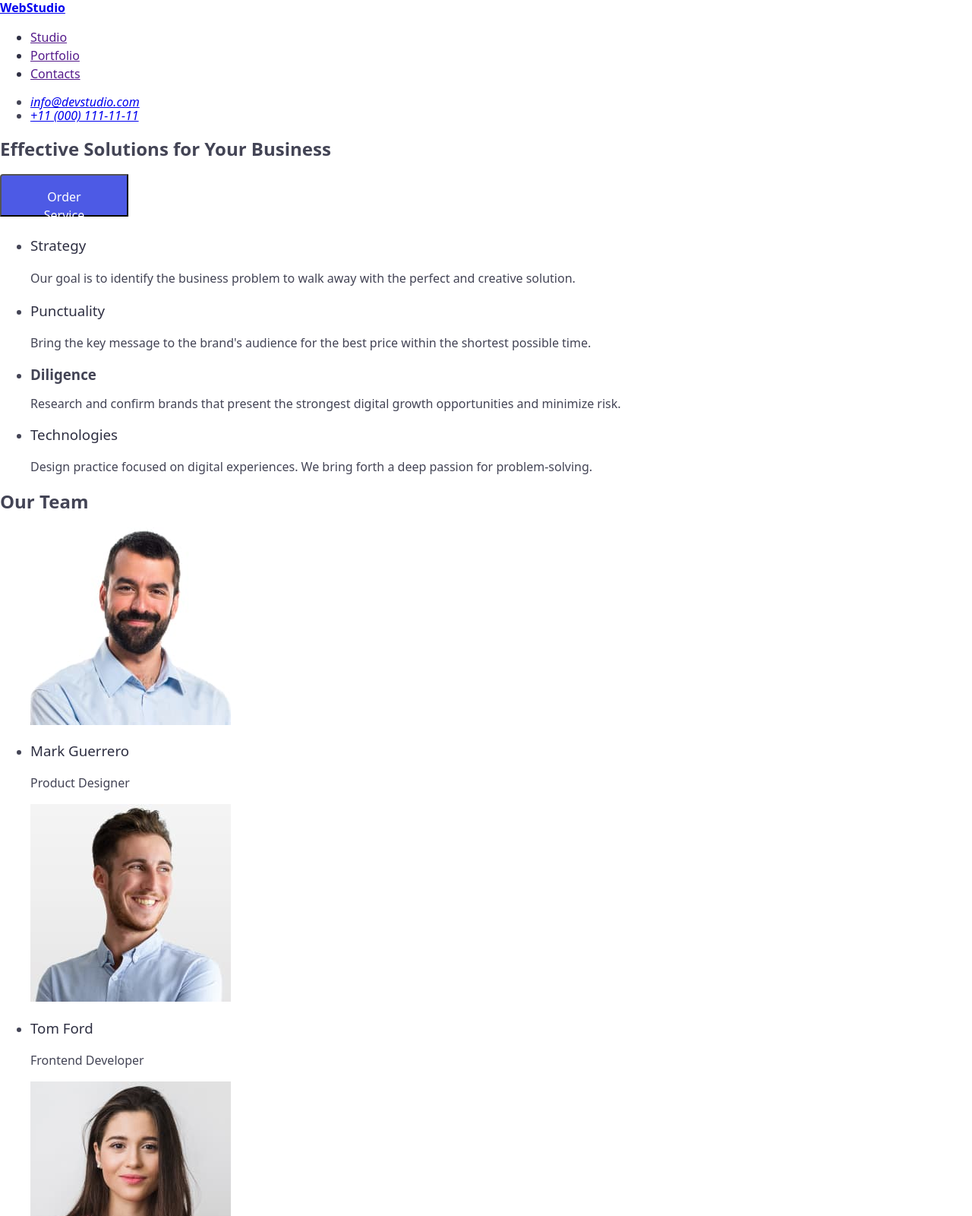
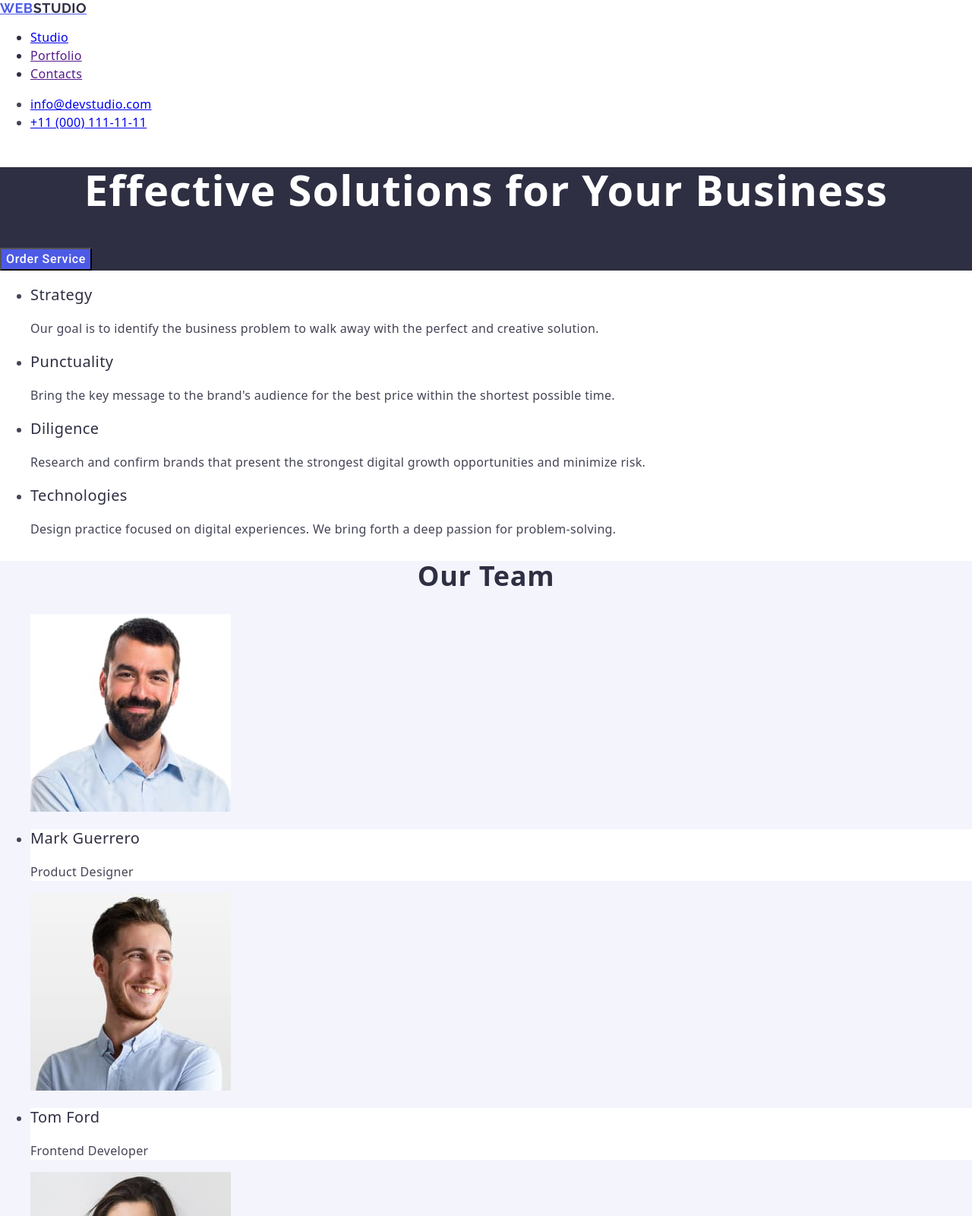
Before and after one commit to statsik/Homework-2, a plain HTML site: page index.html in a window 1280 px wide. Shown: the top 1600 px of the page at 76% size. Drawn offline with nearby package versions, Linux system fonts and the light colour scheme; files that its build step writes are made by us from their sources.

Commit message:
Commit-5

```diff
--- a/css/style.css
+++ b/css/style.css
@@ -1,82 +1,142 @@
 body{
-    font-family: 'Roboto';
-    background-color: #FFF;
-    color:rgba(67, 68, 85, 1);
+    font-family: 'Roboto',sans-serif;
+    background-color: #FFFFFF;
+    color:#434455;
 }
-.header-navigation-link{
+.logo{
     line-height: 1.3125rem;
     font-weight: 700;
+    font-family: "Raleway";
+    font-size: 18px;
+    line-height: 1.17;
+    letter-spacing: 0.03em;
+    text-transform: uppercase;
+    color: #4d5ae5;
+}
+.logo-studio{
+    color:#2e2f42;
 }
 .header-navigation-list{
-    line-height: 1.5rem;
+    line-height: 1.5;
     color: rgba(46, 47, 66, 1);
     font-weight: 500;
+    letter-spacing: 0.02em;
+    color: #2e2f42;
 }
 .header-navigation-list:hover{
-    color:#404BBF;
+    color:#404bbf;
     line-height: 1.5rem;
 }
 .header-navigation-list:active{
-    color:#404BBF;
+    color:#404bbf;
     line-height: 1.5rem;
 }
-.header-adress-list li:hover{
-    color:#404BBF;
+.header-adress-list-e{
+    line-height: 1.5;
+    letter-spacing: 0.02em;
+    color:#434455;
+}
+.header-adress-list-e:hover{
+    color:#404bbf;
     line-height: 1.5rem;
+}
+.header-adress-list-e:active{
+    color:#404bbf;
+}
+.header-adress{
+    font-style: normal;
 }
 .effective-solution-button{
     color: #FFFF;
-    width: 169px;
-    height: 56px;
-    top: 428px;
-    left: 636px;
-    padding: 16px 32px 16px 32px;
-    gap: 10px;
-    border-radius: 4px 0px 0px 0px;
-    opacity: 0px;
-    background-color: rgba(77, 90, 229, 1);
     line-height: 1.5rem;
     cursor: pointer;
+    background-color: #4D5AE5;
+    font-family: "Roboto", sans-serif;
+    font-weight: 500;
+    line-height: 1.5;
+    letter-spacing: 0.04em;
+    color: #ffffff;
 }
-.effective-solution h2{
-    line-height: 3.75rem;
-    color: rgba(255, 255, 255, 1);
+.effective-solution-button:hover{
+    background-color: #404BBF;
+}
+.effective-solution-button:active{
+    background-color: #404BBF;
+}
+.effective-solution{
+    background-color:#2e2f42;
+}
+.effective-solution-title{
+    line-height: 1.07;
     font-weight: 700;
+    font-size: 56px;
+    text-align: center;
+    letter-spacing: 0.02em;
+    color: #ffffff;
 }
-.headline-list-part h3{
+.headline-list-part-title{
     line-height: 1.5rem;
     color:rgba(46, 47, 66, 1);
     font-weight: 500;
+    font-size: 20px;
+    line-height: 1.2;
+    letter-spacing: 0.02em;
+    color:#2e2f42;
 }
-.headline-list-part p{
-    line-height: 1.5rem;
-    color:rgba(67, 68, 85, 1);
-    font-weight: 400;
+.headline-list-part-paragraf{
+    line-height: 1.5;
+    letter-spacing: 0.02em;
+    color: #434455
 }
-.our-team-member h3{
-    line-height: 1.5rem;
-    color:rgba(46, 47, 66, 1);
+.our-team{
+    background-color: #F4F4FD;
+}
+.our-team-title{
+    font-size: 36px;
+    line-height: 1.11;
+    text-align: center;
+    letter-spacing: 0.02em;
+    text-transform: capitalize;
+    color:#2e2f42;
+}
+.our-team-member{
+    background-color: #FFFFFF;
+}
+.our-team-member-title{
     font-weight: 500;
+    font-size: 20px;
+    line-height: 1.2;
+    letter-spacing: 0.02em;
+    color: #2e2f42;
 }
-.our-team-member p{
-    line-height: 1.5rem;
-    color:rgba(67, 68, 85, 1);
-    font-weight: 400;
+.our-team-member-paragraf{
+    font-size: 16px;
+    line-height: 1.5;
+    letter-spacing: 0.02em;
+    color:#434455;
 }
 .our-portfolio_title{
-    line-height: 2.5rem;
-    color:rgba(46, 47, 66, 1);
-    font-weight: 700;
+    font-size: 36px;
+    line-height: 1.11;
+    text-align: center;
+    letter-spacing: 0.02em;
+    text-transform: capitalize;
+    color:#2e2f42;
 }
-.our-portfolio-list-part h3{
-    line-height: 1.5rem;
-    color: rgba(46, 47, 66, 1);
+.our-portfolio-list-part-title{
     font-weight: 500;
+    font-size: 20px;
+    line-height: 1.2;
+    letter-spacing: 0.02em;
+    color: #2e2f42;
 }
-.our-portfolio-list-part p{
-    line-height: 1.5rem;
-    color:rgba(67, 68, 85, 1);
-    font-weight: 400;
+.our-portfolio-list-part-paragraf{
+    line-height: 1.5;
+    letter-spacing: 0.02em;
+    color:#434455;
+}
+.footer{
+    background-color: #2e2f42;
 }
 .footer-webstudio{
     line-height: 1.3125rem;
--- a/index.html
+++ b/index.html
@@ -13,10 +13,10 @@
 <body>
     <header class="header">
             <nav class="header-navigation">
-                <a class="header-navigation-link" href="./index.html">WebStudio</a>
+                <a class="logo" href="./index.html">Web<span class="logo-studio">Studio</span></a>
                 <ul class="header-navigation-list">
                     <li class="header-navigation-list">
-                        <a href="">Studio</a>
+                        <a href="./index.html">Studio</a>
                     </li>
                     <li class="header-navigation-list">
                         <a href="">Portfolio</a>
@@ -28,14 +28,14 @@
             </nav>
             <address class="header-adress">
                 <ul class="header-adress-list">
-                    <li class="header-adress-list-email"><a href="mailto:info@devstudio.com">info@devstudio.com</a></li>
-                    <li class="header-adress-list-tel"><a href="tel:+110001111111">+11 (000) 111-11-11</a></li>
+                    <li class="header-adress-list-e"><a href="mailto:info@devstudio.com">info@devstudio.com</a></li>
+                    <li class="header-adress-list-e"><a href="tel:+110001111111">+11 (000) 111-11-11</a></li>
                 </ul>
             </address>
     </header>
     <main>
         <section class="effective-solution">
-            <h1>Effective Solutions
+            <h1 class="effective-solution-title">Effective Solutions
                 for Your Business</h1>
             <button type="button" class="effective-solution-button">Order Service</button>
         </section>
@@ -43,46 +43,46 @@
             <h2 hidden>Headline</h2>
             <ul class="headline-list">
                 <li class="headline-list-part">
-                    <h3>Strategy</h3>
-                    <p>Our goal is to identify the business
+                    <h3 class="headline-list-part-title">Strategy</h3>
+                    <p class="headline-list-part-paragraf">Our goal is to identify the business
                         problem to walk away with the perfect and creative solution. </p>
                 </li>
                 <li class="headline-list-part">
-                    <h3>Punctuality</h3>
-                    <p>Bring the key message to the brand's audience for the best price within the shortest possible time.</p>
+                    <h3 class="headline-list-part-title">Punctuality</h3>
+                    <p class="headline-list-part-paragraf">Bring the key message to the brand's audience for the best price within the shortest possible time.</p>
                 </li>
                 <li class="headline-lis-part">
-                    <h3>Diligence</h3>
-                    <p>Research and confirm brands that present the strongest digital growth opportunities and minimize risk.</p>
+                    <h3 class="headline-list-part-title">Diligence</h3>
+                    <p class="headline-list-part-paragraf">Research and confirm brands that present the strongest digital growth opportunities and minimize risk.</p>
                 </li>
                 <li class="headline-list-part">
-                    <h3>Technologies</h3>
-                    <p>Design practice focused on digital experiences. We bring forth a deep passion for problem-solving.</p>
+                    <h3 class="headline-list-part-title">Technologies</h3>
+                    <p class="headline-list-part-paragraf">Design practice focused on digital experiences. We bring forth a deep passion for problem-solving.</p>
                 </li>
             </ul>
         </section>
         <section class="our-team">
-            <h2>Our Team</h2>
+            <h2 class="our-team-title">Our Team</h2>
             <ul class="our-team-members">
-                <img src="./images/Mark_Guerrero.jpg" alt="Mark Guerrero" width="264" >
+                <img src="./images/Mark_Guerrero.jpg" class="our-team-member-img" alt="Mark Guerrero" width="264" >
                 <li class="our-team-member">
-                    <h3>Mark Guerrero</h3>
-                    <p>Product Designer</p>
+                    <h3 class="our-team-member-title">Mark Guerrero</h3>
+                    <p class="our-team-member-paragraf">Product Designer</p>
                 </li>
-                <img src="./images/Tom_Ford.jpg" alt="Tom Ford" width="264">
+                <img src="./images/Tom_Ford.jpg" class="our-team-member-img" alt="Tom Ford" width="264">
                 <li class="our-team-member">
-                    <h3>Tom Ford</h3>
-                    <p>Frontend Developer</p>
+                    <h3 class="our-team-member-title">Tom Ford</h3>
+                    <p class="our-team-member-paragraf">Frontend Developer</p>
                 </li>
-                <img src="./images/Camila_Garcia.jpg" alt="Camila Garcia" width="264">
+                <img src="./images/Camila_Garcia.jpg" class="our-team-member-img" alt="Camila Garcia" width="264">
                 <li class="our-team-member">
-                    <h3>Camila Garcia</h3>
-                    <p>Marketing</p>
+                    <h3 class="our-team-member-title">Camila Garcia</h3>
+                    <p class="our-team-member-paragraf">Marketing</p>
                 </li>
-                <img src="./images/Daniel_Wilson.jpg" alt="Daniel Wilson" width="264">
+                <img src="./images/Daniel_Wilson.jpg" class="our-team-member-img" alt="Daniel Wilson" width="264">
                 <li class="our-team-member">
-                    <h3>Daniel Wilson</h3>
-                    <p>UI Designer</p>
+                    <h3 class="our-team-member-title">Daniel Wilson</h3>
+                    <p class="our-team-member-paragraf">UI Designer</p>
                 </li>
             </ul>
         </section>
@@ -90,40 +90,40 @@
             <h2 class="our-portfolio_title">Our Portfolio</h2>
             <ul class="our-portfolio-list">
                 <li class="our-portfolio-list-part">
-                    <img src="./images/Banking_App.jpg" alt="Banking App">
-                    <h3>Banking App</h3>
-                    <p>App</p>
+                    <img src="./images/Banking_App.jpg" alt="Banking App" width="360">
+                    <h3 class="our-portfolio-list-part-title">Banking App</h3>
+                    <p clas="our-portfolio-list-part-paragraf">App</p>
                 </li>
                 <li class="our-portfolio-list-part">
-                    <img src="./images/Cashless Payment.jpg" alt="Cashless Payment">
-                    <h3>Cashless Payment</h3>
-                    <p>Marketing</p>
+                    <img src="./images/Cashless Payment.jpg" alt="Cashless Payment" width="360">
+                    <h3 class="our-portfolio-list-part-title">Cashless Payment</h3>
+                    <p class="our-portfolio-list-part-paragraf">Marketing</p>
                 </li>
                 <li class="our-portfolio-list-part">
-                    <img src="./images/Meditation App.jpg" alt="Meditation App">
-                    <h3>Meditation App</h3>
-                    <p>App</p>
+                    <img src="./images/Meditation App.jpg" alt="Meditation App" width="360">
+                    <h3 class="our-portfolio-list-part-title">Meditation App</h3>
+                    <p class="our-portfolio-list-part-paragraf">App</p>
                 </li>
                 <li class="our-portfolio-list-part">
                     <img src="./images/Taxi Service.jpg" alt="Taxi Service">
-                    <h3>Taxi Service</h3>
-                    <p>Marketing</p>
+                    <h3 class="our-portfolio-list-part-title">Taxi Service</h3>
+                    <p class="our-portfolio-list-part-paragraf">Marketing</p>
                 </li>
                 <li class="our-portfolio-list-part">
-                    <img src="./images/Screen Illustrations.jpg" alt="Screen Illustrations">
-                    <h3>Screen Illustrations</h3>
-                    <p>Design</p>
+                    <img src="./images/Screen Illustrations.jpg" alt="Screen Illustrations" width="360">
+                    <h3 class="our-portfolio-list-part-title">Screen Illustrations</h3>
+                    <p class="our-portfolio-list-part-paragraf">Design</p>
                 </li>
                 <li class="our-portfolio-list-part">
-                    <img src="./images/Online Courses.jpg" alt="Online Courses">
-                    <h3>Online Courses</h3>
-                    <p>Marketing</p>
+                    <img src="./images/Online Courses.jpg" alt="Online Courses" width="360">
+                    <h3 class="our-portfolio-list-part-title">Online Courses</h3>
+                    <p class="our-portfolio-list-part-paragraf">Marketing</p>
                 </li>
             </ul>
         </section>
     </main>
     <footer class="footer">
-            <a class="footer-webstudio" href="./index.html">WebStudio</a>
+            <a class="logo" href="./index.html">Web<span class="logo-studio">Studio</span></a>
             <p>Increase the flow of customers and sales for your business with digital marketing & growth solutions.</p>
     </footer>
 </body>
```
